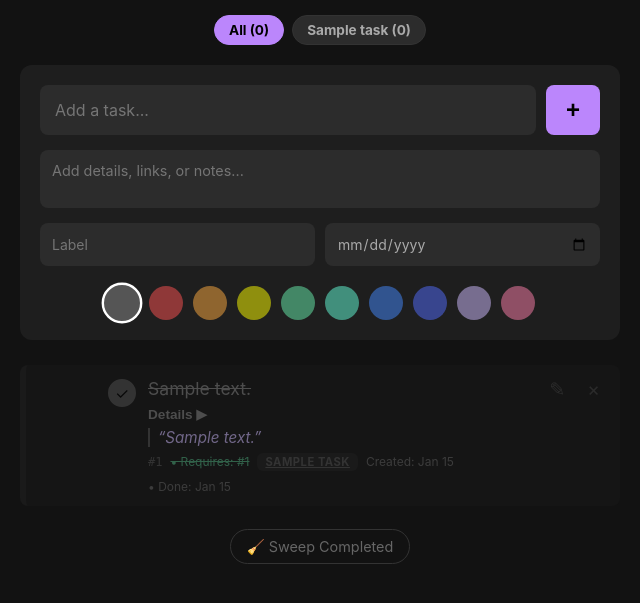
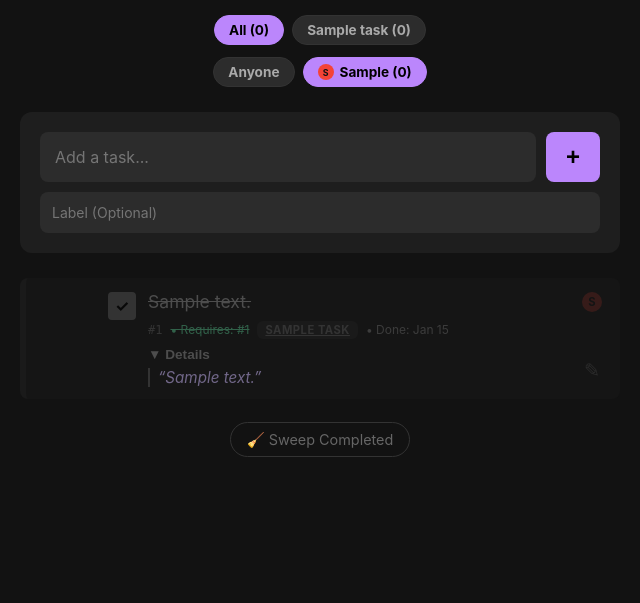
Before and after one commit to dafioram/SimpleTaskList, a Flask app: a page that uses templates/index.html in a window 1280 px wide. Shown: the top 603 px of the page, without its empty margins (320-960 px from the left). Run offline with Flask 3, Linux system fonts and the light colour scheme; tables that the repository leaves empty hold one stand-in row (values such as "Sample post").

Commit message:
Add assignee, simplify entry, and others

```diff
--- a/main.py
+++ b/main.py
@@ -34,6 +34,7 @@ class Task(db.Model):
 
     # Metadata
     label = db.Column(db.String(50), nullable=True)
+    assignee = db.Column(db.String(50), nullable=True)
     due_date = db.Column(db.String(20), nullable=True)
     completion_note = db.Column(db.Text, nullable=True)
 
@@ -79,6 +80,8 @@ with app.app_context():
         except: pass
         try: conn.execute(text("ALTER TABLE task ADD COLUMN context TEXT"))
         except: pass
+        try: conn.execute(text("ALTER TABLE task ADD COLUMN assignee VARCHAR(50)"))
+        except: pass
 
 # --- ROUTES ---
 
@@ -87,8 +90,12 @@ def index():
     all_tasks_raw = Task.query.all()
     status_map = {t.id: (t.completed_at is not None) for t in all_tasks_raw}
 
-    # NEW: Calculate active task counts per label, and total active tasks
+    filter_label = request.args.get('label')
+    filter_assignee = request.args.get('assignee')
+
     label_counts = {}
+    assignee_counts = {}
+    unique_assignees = set()
     total_active = 0
 
     for t in all_tasks_raw:
@@ -97,39 +104,49 @@ def index():
             if t.label:
                 label_counts[t.label] = label_counts.get(t.label, 0) + 1
 
-    filter_label = request.args.get('label')
+            assgn_key = t.assignee if t.assignee else "Unassigned"
+            assignee_counts[assgn_key] = assignee_counts.get(assgn_key, 0) + 1
+
+        if t.assignee:
+            unique_assignees.add(t.assignee)
+
     query = Task.query
     if filter_label:
         query = query.filter(Task.label == filter_label)
 
+    if filter_assignee:
+        if filter_assignee == 'Unassigned':
+            query = query.filter((Task.assignee == None) | (Task.assignee == ''))
+        else:
+            query = query.filter(Task.assignee == filter_assignee)
+
     tasks = query.all()
 
-    unique_labels_query = db.session.query(Task.label)\
-        .filter(Task.label.isnot(None))\
-        .filter(Task.label != "")\
-        .distinct().all()
+    unique_labels_query = db.session.query(Task.label).filter(Task.label.isnot(None)).filter(Task.label != "").distinct().all()
 
-    # Format as list of tuples: [('Trip', 2), ('Work', 0)]
     all_labels = [(l[0], label_counts.get(l[0], 0)) for l in sorted(unique_labels_query)]
+    all_assignees = [(a, assignee_counts.get(a, 0)) for a in sorted(list(unique_assignees))]
+    unassigned_count = assignee_counts.get("Unassigned", 0)
 
-    # Sort logic is critical here for initial render
-    active_tasks = sorted(
-        [t for t in tasks if t.completed_at is None],
-        key=lambda t: t.position
-    )
+    PALETTE = ['#d0bcff', '#448aff', '#69f0ae', '#ffab40', '#ff5252', '#ff80ab', '#64ffda', '#536dfe', '#f44336', '#e91e63', '#9c27b0', '#00bcd4', '#4caf50', '#ff9800']
+    assignee_colors = {}
+    for a in unique_assignees:
+        hash_val = sum(ord(c) for c in a)
+        assignee_colors[a] = PALETTE[hash_val % len(PALETTE)]
 
-    finished_tasks = sorted(
-        [t for t in tasks if t.completed_at is not None],
-        key=lambda t: t.completed_at,
-        reverse=True
-    )
+    active_tasks = sorted([t for t in tasks if t.completed_at is None], key=lambda t: t.position)
+    finished_tasks = sorted([t for t in tasks if t.completed_at is not None], key=lambda t: t.completed_at, reverse=True)
 
     return render_template('index.html',
                            tasks=active_tasks + finished_tasks,
                            all_labels=all_labels,
+                           all_assignees=all_assignees,
+                           assignee_colors=assignee_colors,
+                           unassigned_count=unassigned_count,
                            active_filter=filter_label,
+                           active_assignee=filter_assignee,
                            status_map=status_map,
-                           total_active=total_active) # Pass total count to template
+                           total_active=total_active)
 
 @app.route('/sw.js')
 def service_worker():
@@ -138,25 +155,14 @@ def service_worker():
 @app.route('/add', methods=['POST'])
 def add_task():
     content = request.form.get('content')
-    color = request.form.get('color', 'default')
-    due_date = request.form.get('due_date')
-
     raw_label = request.form.get('label')
     label = raw_label.strip().title() if raw_label else None
 
-    context = request.form.get('context')
-
     if content:
-        # Add to Top logic (Negative numbers)
         min_pos = db.session.query(db.func.min(Task.position)).scalar()
         new_pos = (min_pos - 1) if min_pos is not None else 0
 
-        new_task = Task(
-            content=content, position=new_pos, color=color,
-            label=label,
-            due_date=due_date if due_date else None,
-            context=context if context else None
-        )
+        new_task = Task(content=content, position=new_pos, color='default', label=label)
         db.session.add(new_task)
         db.session.commit()
     return redirect(url_for('index'))
@@ -172,6 +178,9 @@ def edit_task(id):
 
         raw_label = request.form.get('label')
         task.label = raw_label.strip().title() if raw_label else None
+
+        raw_assignee = request.form.get('assignee')
+        task.assignee = raw_assignee.strip().title() if raw_assignee else None
 
         dd = request.form.get('due_date')
         task.due_date = dd if dd else None
@@ -196,7 +205,39 @@ def edit_task(id):
         db.session.commit()
         return redirect(url_for('index'))
 
-    return render_template('edit.html', task=task)
+    # NEW: Fetching metadata to build the background filters and datalists on the edit screen
+    all_tasks_raw = Task.query.all()
+    label_counts = {}
+    assignee_counts = {}
+    unique_assignees = set()
+
+    for t in all_tasks_raw:
+        if t.completed_at is None:
+            if t.label:
+                label_counts[t.label] = label_counts.get(t.label, 0) + 1
+            assgn_key = t.assignee if t.assignee else "Unassigned"
+            assignee_counts[assgn_key] = assignee_counts.get(assgn_key, 0) + 1
+        if t.assignee:
+            unique_assignees.add(t.assignee)
+
+    unique_labels_query = db.session.query(Task.label).filter(Task.label.isnot(None)).filter(Task.label != "").distinct().all()
+    all_labels = [(l[0], label_counts.get(l[0], 0)) for l in sorted(unique_labels_query)]
+    all_assignees = [(a, assignee_counts.get(a, 0)) for a in sorted(list(unique_assignees))]
+    unassigned_count = assignee_counts.get("Unassigned", 0)
+
+    PALETTE = ['#d0bcff', '#448aff', '#69f0ae', '#ffab40', '#ff5252', '#ff80ab', '#64ffda', '#536dfe', '#f44336', '#e91e63', '#9c27b0', '#00bcd4', '#4caf50', '#ff9800']
+    assignee_colors = {}
+    for a in unique_assignees:
+        hash_val = sum(ord(c) for c in a)
+        assignee_colors[a] = PALETTE[hash_val % len(PALETTE)]
+
+    return render_template('edit.html',
+                           task=task,
+                           all_labels=all_labels,
+                           all_assignees=all_assignees,
+                           unassigned_count=unassigned_count,
+                           unique_assignees=sorted(list(unique_assignees)),
+                           assignee_colors=assignee_colors)
 
 @app.route('/toggle/<int:id>')
 def toggle_task(id):
@@ -212,19 +253,13 @@ def toggle_task(id):
         db.session.commit()
     return redirect(url_for('index'))
 
-# --- NEW: Reorder Route (AJAX) ---
 @app.route('/reorder', methods=['POST'])
 def reorder_tasks():
     data = request.get_json()
-    new_order = data.get('order', []) # List of IDs e.g. [5, 2, 10]
-
-    # We iterate through the ID list sent by the frontend
-    # and assign strictly increasing positions (0, 1, 2...)
+    new_order = data.get('order', [])
     for index, task_id in enumerate(new_order):
         task = db.session.get(Task, task_id)
-        if task:
-            task.position = index
-
+        if task: task.position = index
     db.session.commit()
     return {'status': 'success'}
 
@@ -233,9 +268,7 @@ def delete_task(id):
     task = db.session.get(Task, id)
     if task:
         dependents = Task.query.filter_by(requires_id=task.id).all()
-        for dep in dependents:
-            dep.requires_id = None
-
+        for dep in dependents: dep.requires_id = None
         db.session.delete(task)
         db.session.commit()
     return redirect(url_for('index'))
@@ -244,19 +277,13 @@ def delete_task(id):
 def sweep_completed():
     tasks_to_delete = db.session.query(Task).filter(Task.completed_at.isnot(None)).all()
     ids_to_delete = [t.id for t in tasks_to_delete]
-
     if ids_to_delete:
         dependents = Task.query.filter(Task.requires_id.in_(ids_to_delete)).all()
-        for dep in dependents:
-            dep.requires_id = None
-
-        for t in tasks_to_delete:
-            db.session.delete(t)
-
+        for dep in dependents: dep.requires_id = None
+        for t in tasks_to_delete: db.session.delete(t)
         db.session.commit()
     return redirect(url_for('index'))
 
-# --- HELPER FUNCTIONS ---
 def perform_backup(src_path, backup_root):
     try:
         backup_dir = os.path.join(backup_root, 'backups')
@@ -265,18 +292,14 @@ def perform_backup(src_path, backup_root):
         dst_path = os.path.join(backup_dir, f"tasks_backup_{timestamp}.db")
         src = sqlite3.connect(src_path)
         dst = sqlite3.connect(dst_path)
-        with dst:
-            src.backup(dst)
-        dst.close()
-        src.close()
-        print(f"Database successfully backed up to: {dst_path}")
+        with dst: src.backup(dst)
+        dst.close(); src.close()
     except Exception as e:
-        print(f"Backup failed: {e}")
+        pass
 
 if __name__ == '__main__':
     if not os.environ.get("WERKZEUG_RUN_MAIN"):
         if os.path.exists(db_path):
             perform_backup(db_path, data_dir)
-
     port = int(os.environ.get("PORT", 5000))
     app.run(host="0.0.0.0", port=port, debug=True)
--- a/templates/index.html
+++ b/templates/index.html
@@ -13,12 +13,10 @@
             margin: 0; padding: 15px; max-width: 600px; margin: 0 auto;
         }
 
-        /* --- Input Area Container --- */
         .add-container {
             background: #1e1e1e; padding: 20px; border-radius: 12px; margin-bottom: 25px;
         }
         .add-container form { display: flex; flex-direction: column; gap: 15px; }
-
         .form-row-main { display: flex; gap: 10px; width: 100%; }
 
         input[type="text"], textarea {
@@ -36,52 +34,34 @@
         }
         button.add-btn:hover { background-color: #a370db; }
 
-        .form-row-details { display: flex; gap: 10px; width: 100%; }
-
+        .form-row-details { display: flex; gap: 10px; width: 100%; margin-top: -5px; }
         input.small-input {
             background: #2c2c2c; color: #aaa; border: none; padding: 12px;
             border-radius: 8px; font-size: 14px; outline: none;
             flex: 1; min-width: 0; box-sizing: border-box;
         }
-        input[type="date"] { font-family: inherit; }
 
-        .color-selector {
-            display: flex; gap: 10px; align-items: center; justify-content: center;
-            padding-top: 5px; flex-wrap: wrap;
-        }
-        .color-option { cursor: pointer; position: relative; display: flex; align-items: center; }
-        .color-option input { display: none; }
-        .dot { width: 30px; height: 30px; border-radius: 50%; display: block; border: 2px solid transparent; opacity: 0.5; transition: all 0.2s; }
-
-        .dot.default { background-color: #555; }
-        .dot.purple { background-color: #d0bcff; }
-        .dot.blue { background-color: #448aff; }
-        .dot.green { background-color: #69f0ae; }
-        .dot.orange { background-color: #ffab40; }
-        .dot.red { background-color: #ff5252; }
-        .dot.pink   { background-color: #ff80ab; }
-        .dot.teal   { background-color: #64ffda; }
-        .dot.yellow { background-color: #ffff00; }
-        .dot.indigo { background-color: #536dfe; }
-        .color-option input:checked + .dot { opacity: 1; transform: scale(1.2); border-color: #fff; }
-
-        /* Filter Bar */
-        .filter-bar { display: flex; gap: 8px; margin-bottom: 20px; flex-wrap: wrap; justify-content: center; }
+        .filter-bar { display: flex; gap: 8px; margin-bottom: 12px; flex-wrap: wrap; justify-content: center; }
         .filter-pill {
             text-decoration: none; font-size: 0.85rem; font-weight: bold;
             padding: 6px 14px; border-radius: 20px;
             background-color: #2c2c2c; color: #aaa; border: 1px solid #333;
-            transition: all 0.2s;
+            transition: all 0.2s; display: inline-flex; align-items: center;
         }
         .filter-pill:hover { border-color: #bb86fc; color: #fff; }
         .filter-pill.active { background-color: #bb86fc; color: #000; border-color: #bb86fc; }
+
+        .avatar-small {
+            width: 16px; height: 16px; border-radius: 50%; display: inline-flex;
+            align-items: center; justify-content: center; font-size: 0.55rem;
+            font-weight: bold; color: #121212; margin-right: 6px; vertical-align: middle;
+        }
 
         /* --- Task Card --- */
         .task-card {
             background-color: #1e1e1e; padding: 12px 15px; margin-bottom: 10px;
             border-radius: 8px; display: flex; align-items: flex-start; gap: 12px;
-            border-left: 6px solid #333;
-            touch-action: pan-y;
+            border-left: 6px solid #333; touch-action: pan-y; position: relative;
         }
 
         .task-card.border-purple { border-left-color: #d0bcff; }
@@ -94,29 +74,33 @@
         .task-card.border-yellow { border-left-color: #ffff00; }
         .task-card.border-indigo { border-left-color: #536dfe; }
 
-        .task-content { flex-grow: 1; display: flex; flex-direction: column; }
-        .task-header { display: flex; align-items: center; gap: 8px; flex-wrap: wrap; }
-        .task-text { font-size: 1.1rem; color: #fff; word-break: break-word; line-height: 1.4; }
+        .task-content { flex-grow: 1; display: flex; flex-direction: column; width: 100%; min-width: 0; }
+
+        .task-text { font-size: 1.1rem; color: #fff; word-break: break-word; line-height: 1.4; padding-right: 5px; }
+
+        .task-meta {
+            display: flex; align-items: center; gap: 8px; margin-top: 6px;
+            font-size: 0.75rem; color: #666; flex-wrap: wrap;
+        }
 
         .context-toggle {
             background: none; border: none; color: #888; font-size: 0.85rem; cursor: pointer;
-            padding: 0; margin-top: 4px; transition: color 0.2s; display: inline-flex; align-items: center; font-weight: bold;
+            padding: 0; margin-top: 8px; transition: color 0.2s; display: inline-flex; align-items: center; font-weight: bold;
         }
         .context-toggle:hover { color: #bb86fc; }
+
         .task-context {
             display: none; margin-top: 8px; font-size: 0.95rem; color: #bbb;
             background: #252525; padding: 10px; border-radius: 6px;
-            white-space: pre-wrap; border-left: 2px solid #555;
+            border-left: 2px solid #555;
+        }
+        .context-meta-line {
+            display: block; font-size: 0.8rem; color: #888; margin-top: 8px; padding-top: 8px; border-top: 1px dashed #444; font-family: monospace; white-space: normal;
         }
 
         .completion-note {
             margin-top: 6px; font-size: 0.95rem; color: #d0bcff;
             font-style: italic; border-left: 2px solid #555; padding-left: 8px;
-        }
-
-        .task-meta {
-            display: flex; align-items: center; gap: 8px; margin-top: 6px;
-            font-size: 0.75rem; color: #666; flex-wrap: wrap;
         }
 
         .dep-active { color: #ff8a80; font-weight: bold; }
@@ -137,31 +121,45 @@
         .chip-yellow { background-color: rgba(255, 255, 0, 0.15);   color: #ffff00; }
         .chip-indigo { background-color: rgba(83, 109, 254, 0.15);  color: #536dfe; }
 
-        /* --- DRAG HANDLE --- */
         .drag-handle {
             cursor: grab; color: #555; font-size: 20px; line-height: 1; padding: 5px;
             display: flex; align-items: center; justify-content: center;
             margin-right: 5px; user-select: none;
         }
         .drag-handle:active { cursor: grabbing; color: #fff; }
-
         .sortable-ghost { opacity: 0.2; background-color: #bb86fc; }
 
         .toggle-btn {
-            width: 24px; height: 24px; border-radius: 50%; border: 2px solid #777;
+            width: 24px; height: 24px; border-radius: 4px; border: 2px solid #777;
             background: transparent; display: flex; align-items: center; justify-content: center;
             text-decoration: none; color: transparent; flex-shrink: 0; margin-top: 2px;
+            font-size: 16px; font-weight: bold;
         }
         .toggle-btn:hover { border-color: #fff; }
-        .icon-btn { text-decoration: none; color: #444; font-size: 1.2rem; padding: 0 5px; }
+
+        .right-actions-column {
+            display: flex; flex-direction: column; align-items: center; justify-content: space-between;
+            align-self: stretch; padding-left: 10px;
+        }
+
+        .avatar-top-right {
+            width: 20px; height: 20px; border-radius: 50%; display: flex;
+            align-items: center; justify-content: center; font-size: 0.7rem;
+            font-weight: bold; color: #121212; flex-shrink: 0; margin-top: 2px;
+        }
+
+        .icon-btn {
+            text-decoration: none; color: #444; font-size: 1.2rem; padding: 5px;
+            display: inline-block; margin-top: auto;
+        }
         .icon-btn:hover { color: #fff; }
-        .delete-btn:hover { color: #ff5252; }
 
         .task-card.completed { opacity: 0.5; background-color: #181818; border-left-color: #222; }
         .task-card.completed .task-text { text-decoration: line-through; color: #888; }
         .task-card.completed .toggle-btn { background-color: #555; border-color: #555; color: #000; }
         .task-card.completed .drag-handle { visibility: hidden; }
         .task-card.completed .label-chip { background-color: #222; color: #555; }
+        .task-card.completed .avatar-top-right { opacity: 0.3; }
     </style>
     <script>
         function toggleContext(id) {
@@ -169,14 +167,13 @@
             const btn = document.getElementById('btn-ctx-' + id);
             if (contextDiv.style.display === 'block') {
                 contextDiv.style.display = 'none';
-                btn.innerHTML = 'Details ▶';
+                btn.innerHTML = '▼ Details';
             } else {
                 contextDiv.style.display = 'block';
-                btn.innerHTML = 'Details ▼';
+                btn.innerHTML = '▲ Details';
             }
         }
 
-        // --- DRAG AND DROP LOGIC ---
         document.addEventListener('DOMContentLoaded', function() {
             var el = document.getElementById('task-list');
             var sortable = Sortable.create(el, {
@@ -216,12 +213,32 @@
 
     {% if all_labels %}
     <div class="filter-bar">
-        <a href="/" class="filter-pill {{ 'active' if not active_filter }}">All ({{ total_active }})</a>
+        <a href="/?{% if active_assignee %}assignee={{ active_assignee }}{% endif %}" class="filter-pill {{ 'active' if not active_filter }}">All ({{ total_active }})</a>
         {% for lbl, count in all_labels %}
-        <a href="/?label={{ lbl }}" class="filter-pill {{ 'active' if active_filter == lbl }}">
+        <a href="/?label={{ lbl }}{% if active_assignee %}&assignee={{ active_assignee }}{% endif %}" class="filter-pill {{ 'active' if active_filter == lbl }}">
             {{ lbl }} ({{ count }})
         </a>
         {% endfor %}
+    </div>
+    {% endif %}
+
+    {% if all_assignees or unassigned_count > 0 %}
+    <div class="filter-bar" style="margin-bottom: 25px;">
+        <a href="/?{% if active_filter %}label={{ active_filter }}{% endif %}" class="filter-pill {{ 'active' if not active_assignee }}">Anyone</a>
+
+        {% for a, count in all_assignees %}
+        <a href="/?assignee={{ a }}{% if active_filter %}&label={{ active_filter }}{% endif %}" class="filter-pill {{ 'active' if active_assignee == a }}">
+            <span class="avatar-small" style="background-color: {{ assignee_colors[a] }}">{{ a[0]|upper }}</span>
+            {{ a }} ({{ count }})
+        </a>
+        {% endfor %}
+
+        {% if unassigned_count > 0 or active_assignee == 'Unassigned' %}
+        <a href="/?assignee=Unassigned{% if active_filter %}&label={{ active_filter }}{% endif %}" class="filter-pill {{ 'active' if active_assignee == 'Unassigned' }}">
+            <span class="avatar-small" style="background-color: #555; color: #aaa;">?</span>
+            Unassigned ({{ unassigned_count }})
+        </a>
+        {% endif %}
     </div>
     {% endif %}
 
@@ -232,23 +249,13 @@
                 <button type="submit" class="add-btn">+</button>
             </div>
 
-            <textarea name="context" rows="2" placeholder="Add details, links, or notes..." style="resize: none; font-size: 0.9rem; color: #aaa;"></textarea>
-
             <div class="form-row-details">
-                <input type="text" name="label" class="small-input" placeholder="Label">
-                <input type="date" name="due_date" class="small-input">
-            </div>
-            <div class="color-selector">
-                <label class="color-option"><input type="radio" name="color" value="default" checked><span class="dot default"></span></label>
-                <label class="color-option"><input type="radio" name="color" value="red"><span class="dot red"></span></label>
-                <label class="color-option"><input type="radio" name="color" value="orange"><span class="dot orange"></span></label>
-                <label class="color-option"><input type="radio" name="color" value="yellow"><span class="dot yellow"></span></label>
-                <label class="color-option"><input type="radio" name="color" value="green"><span class="dot green"></span></label>
-                <label class="color-option"><input type="radio" name="color" value="teal"><span class="dot teal"></span></label>
-                <label class="color-option"><input type="radio" name="color" value="blue"><span class="dot blue"></span></label>
-                <label class="color-option"><input type="radio" name="color" value="indigo"><span class="dot indigo"></span></label>
-                <label class="color-option"><input type="radio" name="color" value="purple"><span class="dot purple"></span></label>
-                <label class="color-option"><input type="radio" name="color" value="pink"><span class="dot pink"></span></label>
+                <input type="text" name="label" class="small-input" placeholder="Label (Optional)" list="main-labels-list" autocomplete="off">
+                <datalist id="main-labels-list">
+                    {% for lbl, count in all_labels %}
+                        <option value="{{ lbl }}">
+                    {% endfor %}
+                </datalist>
             </div>
         </form>
     </div>
@@ -264,21 +271,7 @@
             </a>
 
             <div class="task-content">
-                <div class="task-header">
-                    <span class="task-text">{{ task.content }}</span>
-                </div>
-
-                {% if task.context %}
-                    <button id="btn-ctx-{{ task.id }}" class="context-toggle" onclick="toggleContext({{ task.id }})" title="Show Details">Details ▶</button>
-                {% endif %}
-
-                {% if task.context %}
-                    <div id="context-{{ task.id }}" class="task-context">{{ task.context }}</div>
-                {% endif %}
-
-                {% if task.completion_note %}
-                    <div class="completion-note">“{{ task.completion_note }}”</div>
-                {% endif %}
+                <div class="task-text">{{ task.content }}</div>
 
                 <div class="task-meta">
                     <span style="font-family: monospace; color: #555;">#{{ task.id }}</span>
@@ -295,8 +288,6 @@
                         <a href="/?label={{ task.label }}" class="label-chip chip-{{ task.color }}">{{ task.label }}</a>
                     {% endif %}
 
-                    <span>Created: {{ task.created_at.strftime('%b %d') }}</span>
-
                     {% if task.completed_at %}
                         <span>• Done: {{ task.completed_at.strftime('%b %d') }}</span>
                     {% else %}
@@ -306,10 +297,31 @@
                         {% endif %}
                     {% endif %}
                 </div>
+
+                <button id="btn-ctx-{{ task.id }}" class="context-toggle" onclick="toggleContext({{ task.id }})">▼ Details</button>
+
+                <div id="context-{{ task.id }}" class="task-context">
+                    <div style="white-space: pre-wrap; word-break: break-word;">{% if task.context %}{{ task.context }}{% else %}<span style="font-style: italic; opacity: 0.5;">No additional context.</span>{% endif %}</div>
+
+                    <div class="context-meta-line">
+                        Created: {{ task.created_at.strftime('%b %d, %Y') }}<br>
+                        Assignee: {% if task.assignee %}{{ task.assignee }}{% else %}Unassigned{% endif %}
+                    </div>
+                </div>
+
+                {% if task.completion_note %}
+                    <div class="completion-note">“{{ task.completion_note }}”</div>
+                {% endif %}
             </div>
 
-            <a href="/edit/{{ task.id }}" class="icon-btn">✎</a>
-            <a href="/delete/{{ task.id }}" class="icon-btn delete-btn" onclick="return confirm('Delete this task?');">×</a>
+            <div class="right-actions-column">
+                {% if task.assignee %}
+                    <div class="avatar-top-right" style="background-color: {{ assignee_colors[task.assignee] }};" title="{{ task.assignee }}">
+                        {{ task.assignee[0] | upper }}
+                    </div>
+                {% endif %}
+                <a href="/edit/{{ task.id }}" class="icon-btn">✎</a>
+            </div>
         </div>
         {% endfor %}
     </div>
```
Also changed, not shown: templates/edit.html (+82 -6 lines).
